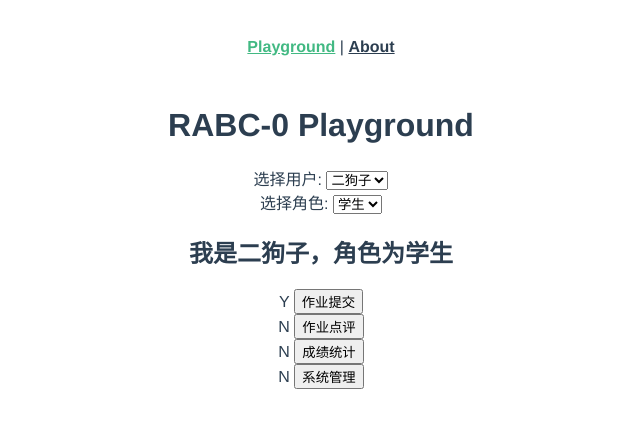
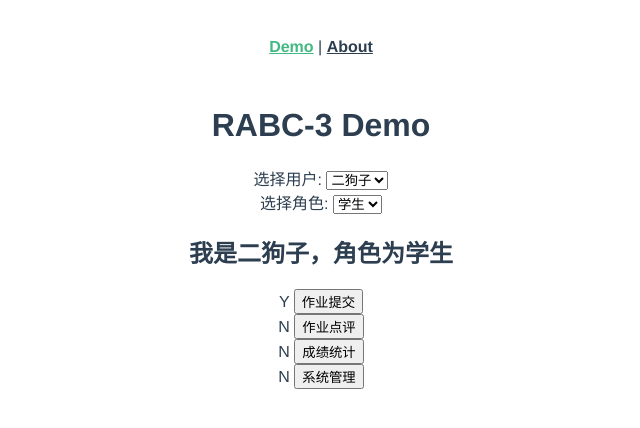
Before and after one commit to TayYim/HomeworkMS, a Vue app in the folder homework-ms-fe/: page / in a window 1280 px wide. Shown: the top 428 px of the page, without its empty margins (319-959 px from the left). Built offline with nearby package versions, Linux system fonts and the light colour scheme.

Commit message:
change site info

```diff
--- a/homework-ms-fe/src/App.vue
+++ b/homework-ms-fe/src/App.vue
@@ -1,7 +1,7 @@
 <template>
   <div id="app">
     <div id="nav">
-      <router-link to="/">Playground</router-link> |
+      <router-link to="/">Demo</router-link> |
       <router-link to="/about">About</router-link>
     </div>
     <router-view/>
--- a/homework-ms-fe/src/views/About.vue
+++ b/homework-ms-fe/src/views/About.vue
@@ -2,7 +2,7 @@
   <div class="about">
     <h1>Homework for SSAD</h1>
     <h2>XJTU SE</h2>
-    <h3>Tay 2018.10.17</h3>
+    <h3>@Tay 2018.10.17</h3>
     <h3>GitHub: <a href="https://github.com/TayYin/HomeworkMS">https://github.com/TayYin/HomeworkMS</a></h3>
   </div>
 </template>
--- a/homework-ms-fe/src/views/Home.vue
+++ b/homework-ms-fe/src/views/Home.vue
@@ -1,6 +1,6 @@
 <template>
   <div class="home">
-    <h1>RABC-0 Playground</h1>
+    <h1>RABC-3 Demo</h1>
     <div>
       选择用户:
       <select @change="onUserChange" v-model="selectedUser" id="username">
```
